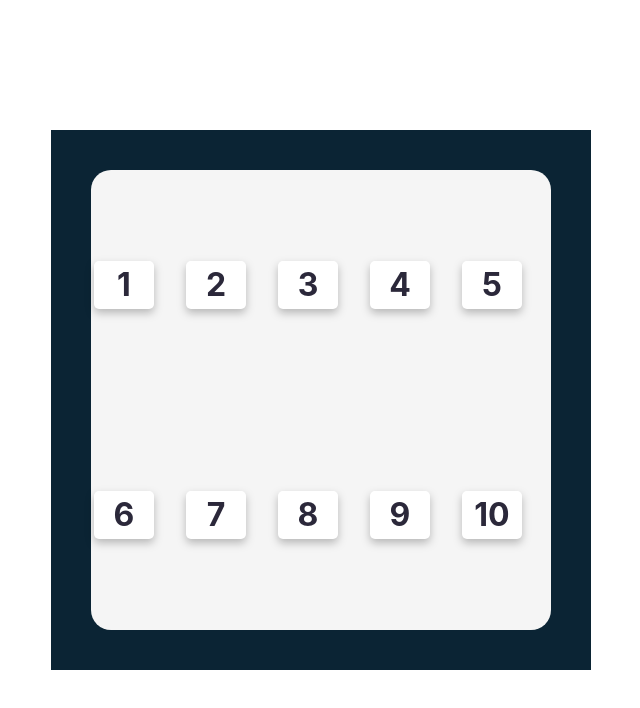
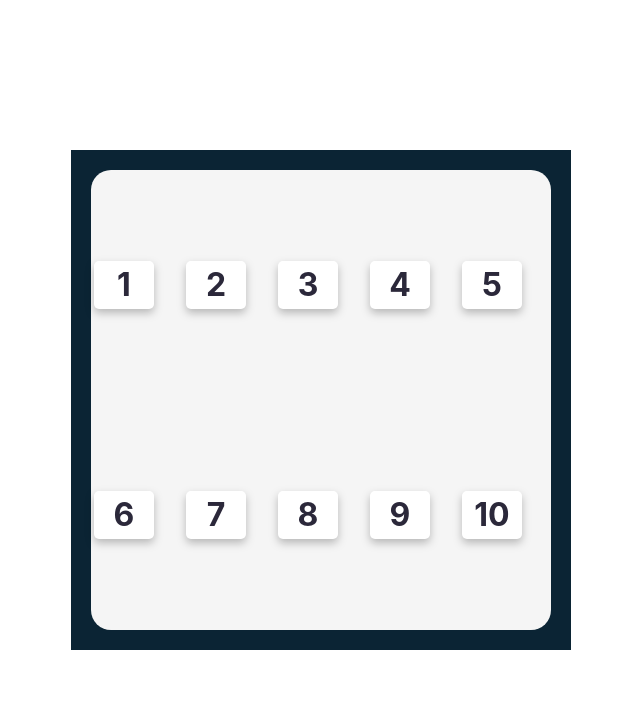
Before and after one commit to jfvillablanca/react-exercise-tenzies-game, a React (Vite) app: page / in a window 1280 px wide. Shown: the top 708 px of the page, without its empty margins (319-959 px from the left). Built offline with nearby package versions, Linux system fonts and the light colour scheme.

Commit message:
Remove unnecessary selector, set border-box

```diff
--- a/src/App.css
+++ b/src/App.css
@@ -1,4 +1,5 @@
-#root {
+* {
+    box-sizing: border-box;
     margin: 0 auto;
 }
 
```
